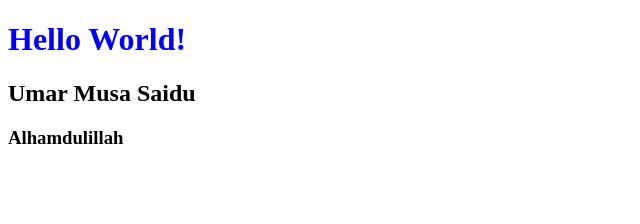
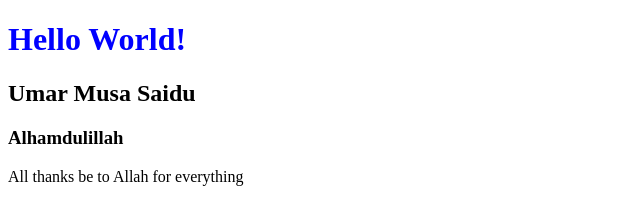
Before and after one commit to umarmusasaidu7-afk/umar.github.io, a plain HTML site: page index.html in a window 1280 px wide. Shown: the whole page, without its empty margins (0-640 px from the left). Drawn offline with Linux system fonts and the light colour scheme.

Commit message:
Update index.html

```diff
--- a/index.html
+++ b/index.html
@@ -12,5 +12,6 @@ color:blue;
     <h1>Hello World!</h1>
     <h2> Umar Musa Saidu</h2>
     <h3>Alhamdulillah</h3>
+All thanks be to Allah for everything
 </body>
 </html>
```
